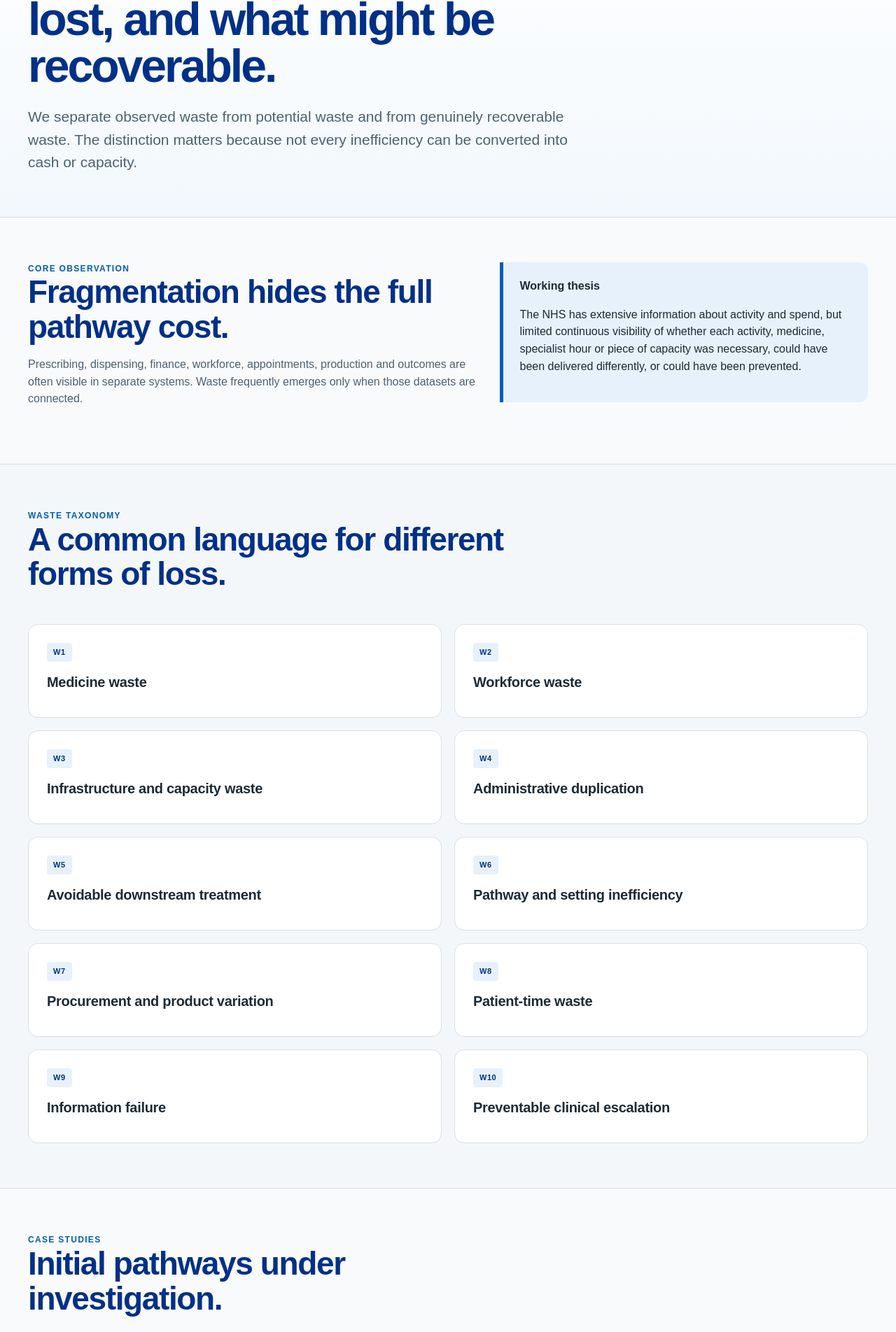
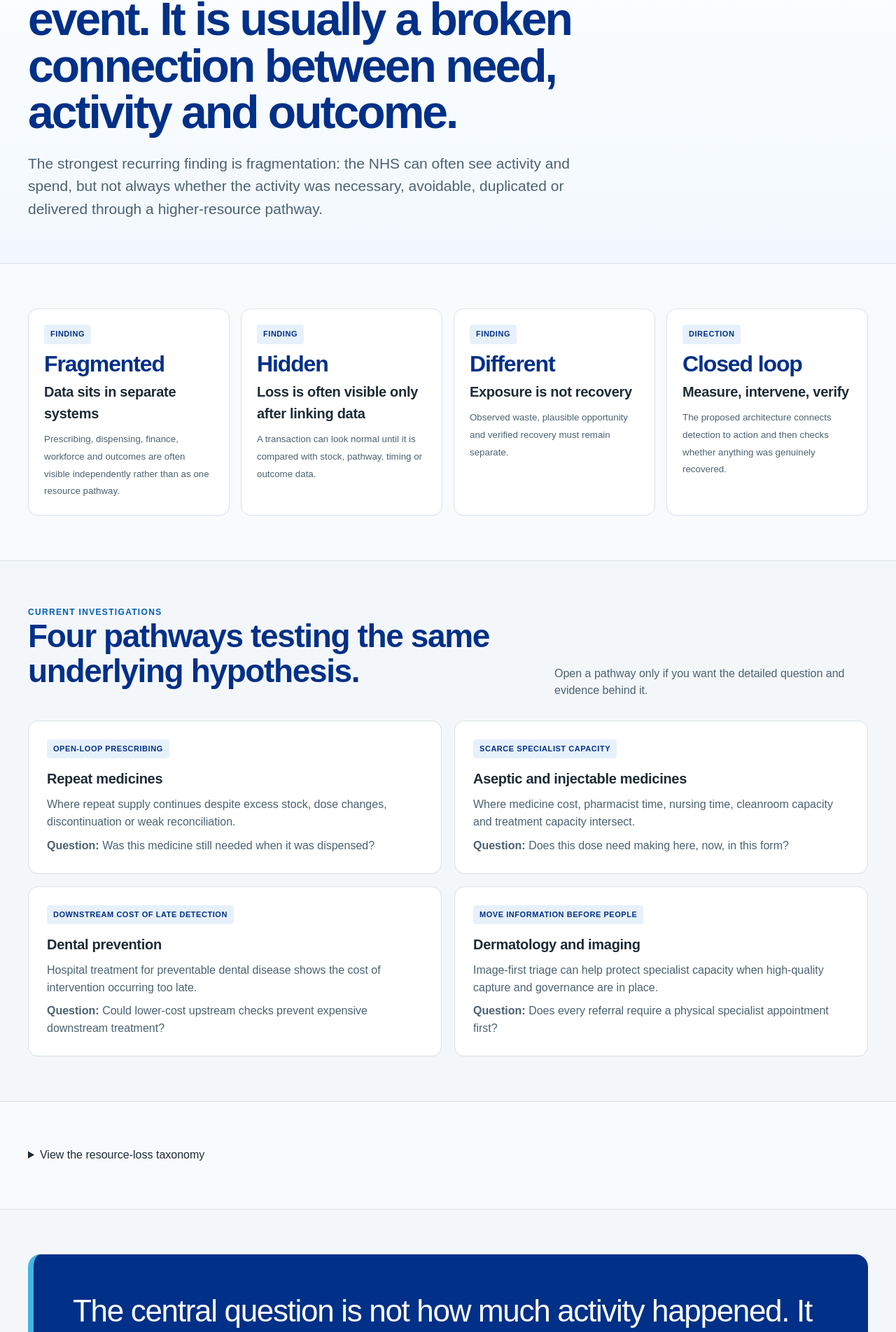
Before and after one commit to Nylon1/NHS, a Next.js app: page /findings in a window 1280 px wide. Shown: the part 279-2183 px from the top of the page at 70% size. Built offline with nearby package versions, Linux system fonts and the light colour scheme.

Commit message:
Simplify findings page UX

```diff
--- a/app/findings/page.tsx
+++ b/app/findings/page.tsx
@@ -6,53 +6,24 @@ export default function FindingsPage() {
     <>
       <section className="page-head">
         <div className="shell">
-          <div className="eyebrow">Our investigation</div>
-          <h1>Where resources appear to be lost, and what might be recoverable.</h1>
-          <p className="lede">We separate observed waste from potential waste and from genuinely recoverable waste. The distinction matters because not every inefficiency can be converted into cash or capacity.</p>
+          <div className="eyebrow">Findings</div>
+          <h1>Resource loss is rarely one event. It is usually a broken connection between need, activity and outcome.</h1>
+          <p className="lede">The strongest recurring finding is fragmentation: the NHS can often see activity and spend, but not always whether the activity was necessary, avoidable, duplicated or delivered through a higher-resource pathway.</p>
         </div>
       </section>
 
       <section className="section">
-        <div className="shell two-col">
-          <div>
-            <div className="eyebrow">Core observation</div>
-            <h2>Fragmentation hides the full pathway cost.</h2>
-            <p className="muted">Prescribing, dispensing, finance, workforce, appointments, production and outcomes are often visible in separate systems. Waste frequently emerges only when those datasets are connected.</p>
-          </div>
-          <div className="callout">
-            <strong>Working thesis</strong>
-            <p>The NHS has extensive information about activity and spend, but limited continuous visibility of whether each activity, medicine, specialist hour or piece of capacity was necessary, could have been delivered differently, or could have been prevented.</p>
-          </div>
+        <div className="shell metric-grid">
+          <div className="metric"><span className="badge">Finding</span><strong>Fragmented</strong><h3>Data sits in separate systems</h3><small>Prescribing, dispensing, finance, workforce and outcomes are often visible independently rather than as one resource pathway.</small></div>
+          <div className="metric"><span className="badge">Finding</span><strong>Hidden</strong><h3>Loss is often visible only after linking data</h3><small>A transaction can look normal until it is compared with stock, pathway, timing or outcome data.</small></div>
+          <div className="metric"><span className="badge">Finding</span><strong>Different</strong><h3>Exposure is not recovery</h3><small>Observed waste, plausible opportunity and verified recovery must remain separate.</small></div>
+          <div className="metric"><span className="badge">Direction</span><strong>Closed loop</strong><h3>Measure, intervene, verify</h3><small>The proposed architecture connects detection to action and then checks whether anything was genuinely recovered.</small></div>
         </div>
       </section>
 
       <section className="section">
         <div className="shell">
-          <div className="section-head">
-            <div>
-              <div className="eyebrow">Waste taxonomy</div>
-              <h2>A common language for different forms of loss.</h2>
-            </div>
-          </div>
-          <div className="card-grid">
-            {wasteTaxonomy.map(([code, label]) => (
-              <div className="card" key={code}>
-                <span className="badge">{code}</span>
-                <h3 style={{ marginTop: 14 }}>{label}</h3>
-              </div>
-            ))}
-          </div>
-        </div>
-      </section>
-
-      <section className="section">
-        <div className="shell">
-          <div className="section-head">
-            <div>
-              <div className="eyebrow">Case studies</div>
-              <h2>Initial pathways under investigation.</h2>
-            </div>
-          </div>
+          <div className="section-head"><div><div className="eyebrow">Current investigations</div><h2>Four pathways testing the same underlying hypothesis.</h2></div><p>Open a pathway only if you want the detailed question and evidence behind it.</p></div>
           <div className="card-grid">
             {investigations.map((item) => (
               <Link className="card card-link" href={`/investigations/${item.slug}`} key={item.slug}>
@@ -65,6 +36,21 @@ export default function FindingsPage() {
           </div>
         </div>
       </section>
+
+      <section className="section">
+        <div className="shell">
+          <details className="reveal-card">
+            <summary>View the resource-loss taxonomy</summary>
+            <div className="reveal-body card-grid">
+              {wasteTaxonomy.map(([code, label]) => (
+                <div className="card" key={code}><span className="badge">{code}</span><h3 style={{ marginTop: 14 }}>{label}</h3></div>
+              ))}
+            </div>
+          </details>
+        </div>
+      </section>
+
+      <section className="section"><div className="shell quote">The central question is not how much activity happened. It is whether that activity was needed, whether it could have used less resource, and whether changing it safely releases anything useful.</div></section>
     </>
   );
 }
```
